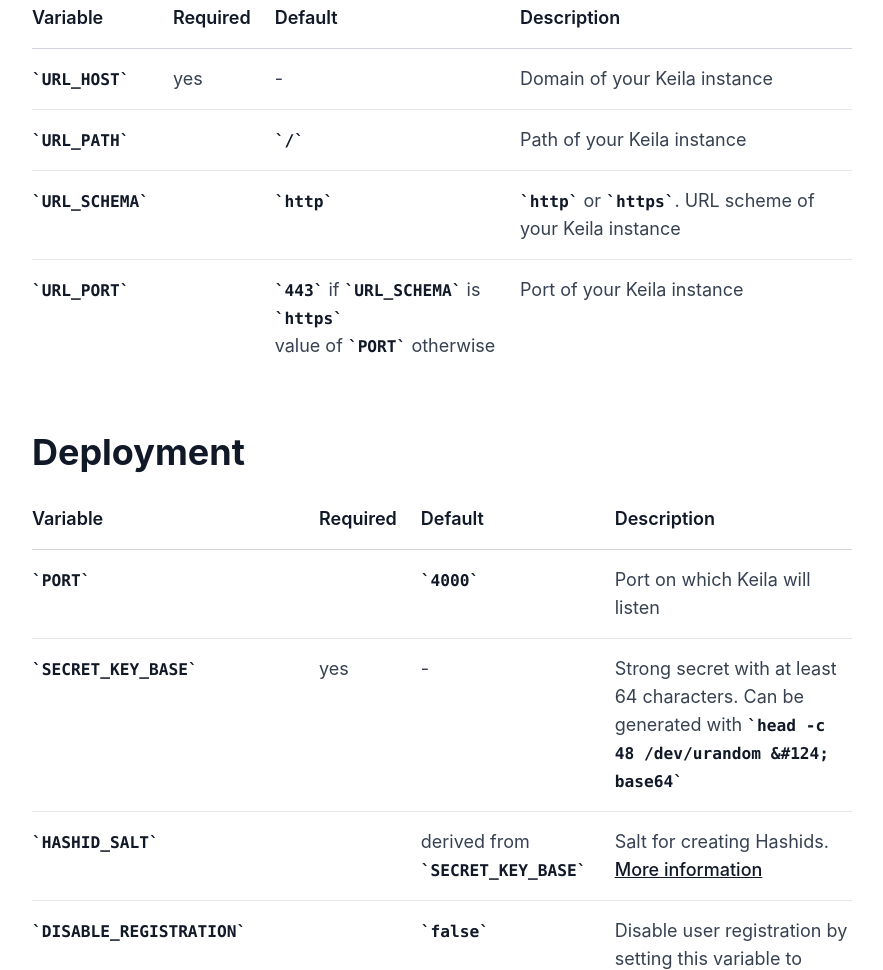
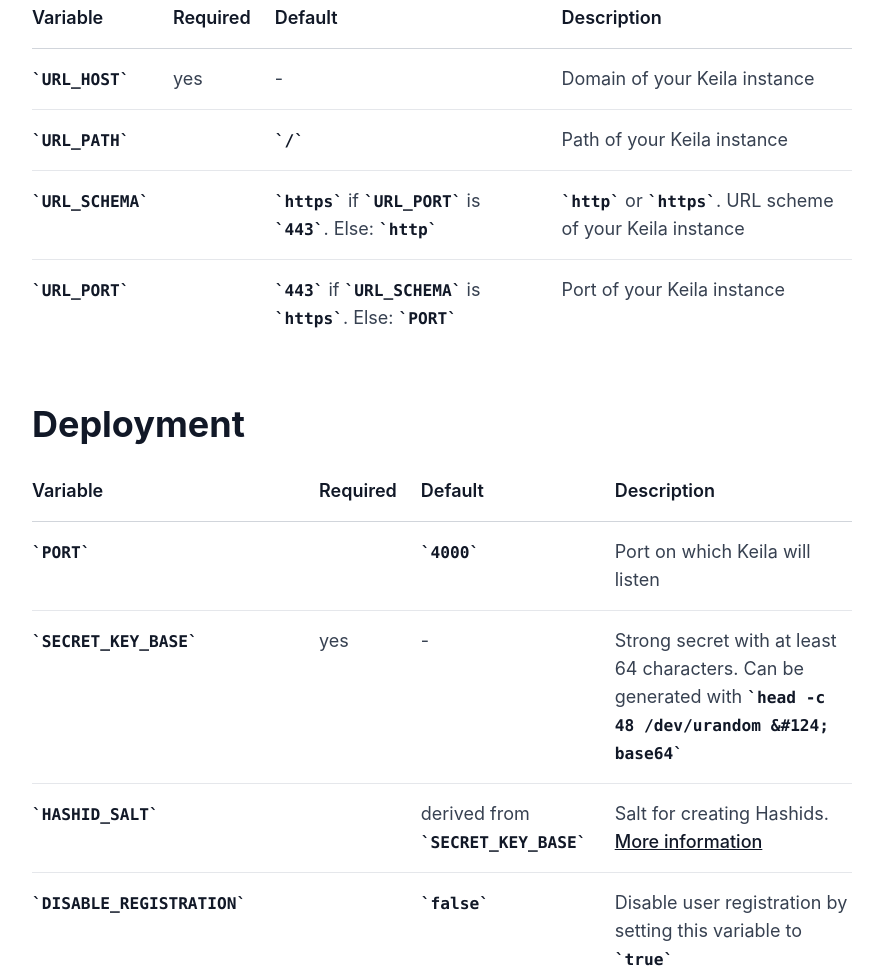
Before and after one commit to pentacent/keila-web, an Astro site: page /docs/configuration in a window 1280 px wide. Shown: the part 1609-2579 px from the top of the page, without its empty margins (358-1241 px from the left). Built offline with nearby package versions, Linux system fonts and the light colour scheme; Astro itself is replaced by a stand-in of ours.

Commit message:
Adjust URL_SCHEMA documentation
Fixes #10

```diff
--- a/src/content/docs/en/configuration.mdx
+++ b/src/content/docs/en/configuration.mdx
@@ -35,12 +35,12 @@
 
 Configure publicly-visible URLs generated by Keila with the following variables:
 
-| Variable     | Required | Default                                                        | Description                                          |
-| ------------ | -------- | -------------------------------------------------------------- | ---------------------------------------------------- |
-| `URL_HOST`   | yes      | -                                                              | Domain of your Keila instance                        |
-| `URL_PATH`   |          | `/`                                                            | Path of your Keila instance                          |
-| `URL_SCHEMA` |          | `http`                                                         | `http` or `https`. URL scheme of your Keila instance |
-| `URL_PORT`   |          | `443` if `URL_SCHEMA` is `https`<br/>value of `PORT` otherwise | Port of your Keila instance                          |
+| Variable     | Required | Default                                        | Description                                          |
+| ------------ | -------- | -----------------------------------------------| ---------------------------------------------------- |
+| `URL_HOST`   | yes      | -                                              | Domain of your Keila instance                        |
+| `URL_PATH`   |          | `/`                                            | Path of your Keila instance                          |
+| `URL_SCHEMA` |          | `https` if `URL_PORT` is `443`. Else: `http`   | `http` or `https`. URL scheme of your Keila instance |
+| `URL_PORT`   |          | `443` if `URL_SCHEMA` is `https`. Else: `PORT` | Port of your Keila instance                          |
 
 ## Deployment
 
```
